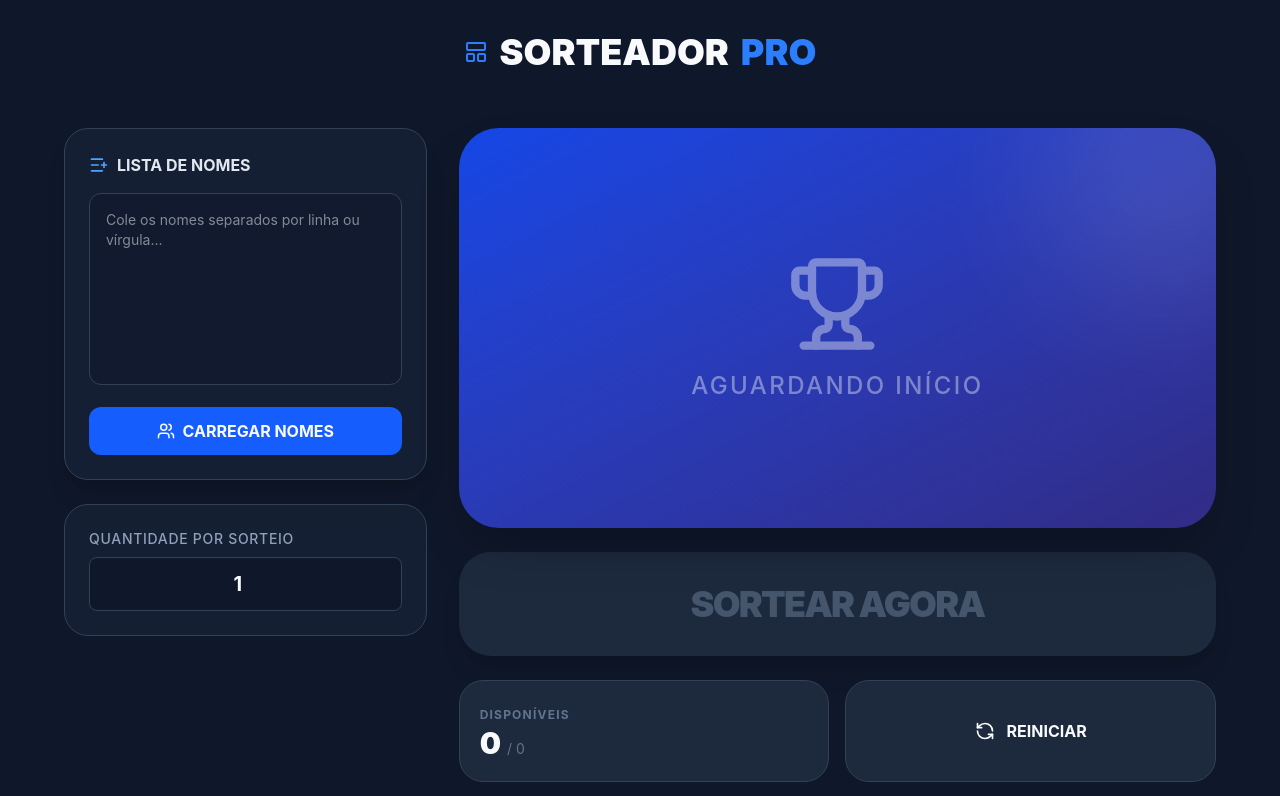
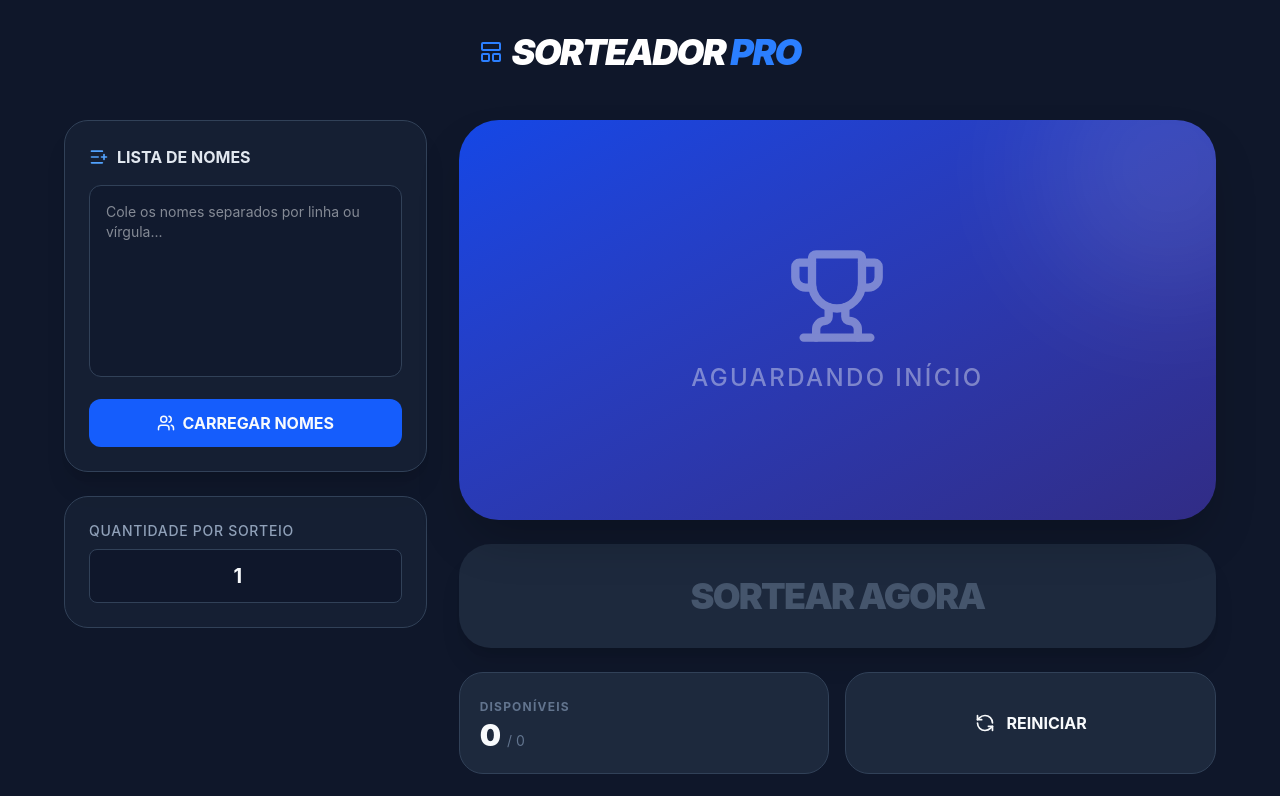
Before and after one commit to alexandrecamargo10/sorteador-pro, a React (Vite) app: page / in a window 1280 px wide. Shown: the top 796 px of the page. Built offline with nearby package versions, Linux system fonts and the light colour scheme.

Commit message:
Opção de adicionar uma imagem personalizada de cabeçalho

```diff
--- a/src/App.tsx
+++ b/src/App.tsx
@@ -1,4 +1,4 @@
-import React, { useState } from 'react';
+import React, { useState, useRef } from 'react';
 import { filtrarNomes, realizarSorteio } from './utils/logicaSorteador';
 import { Trophy, Users, RefreshCcw, ListPlus, LayoutPanelTop } from 'lucide-react';
 
@@ -10,6 +10,8 @@ const App: React.FC = () => {
   const [historico, setHistorico] = useState<string[]>([]);
   const [quantidade, setQuantidade] = useState(1);
   const [estaSorteando, setEstaSorteando] = useState(false);
+  const [logoPersonalizada, setLogoPersonalizada] = useState<string | null>(null);
+  const refEntradaArquivo = useRef<HTMLInputElement>(null);
 
   // Carrega os nomes digitados para o sistema
   const prepararSorteio = () => {
@@ -46,12 +48,51 @@ const App: React.FC = () => {
     setHistorico([]);
   };
 
+  const tratarMudancaLogo = (event: React.ChangeEvent<HTMLInputElement>) => {
+    const arquivoSelecionado = event.target.files?.[0];
+
+    if (arquivoSelecionado) {
+      // Cria um endereço temporário para a imagem que o usuário enviou
+      const enderecoImagem = URL.createObjectURL(arquivoSelecionado);
+      setLogoPersonalizada(enderecoImagem);
+    }
+  }
+
+  const abrirEscolhaArquivo = () => {
+    // Simula um clique no input de arquivo que está escondido
+    refEntradaArquivo.current?.click();
+  }
+
   return (
     <div className="min-h-screen p-4 md:p-8 flex flex-col items-center">
       <header className="mb-12 text-center">
-        <h1 className="text-4xl font-black flex items-center gap-3 justify-center mb-2">
-          <LayoutPanelTop className="text-blue-500" /> SORTEADOR <span className="text-blue-500 text-outline">PRO</span>
-        </h1>
+        <div className="relative group/icone flex items-center gap-2">
+          {/* Input de arquivo invisível */}
+          <input
+            type="file"
+            ref={refEntradaArquivo}
+            onChange={tratarMudancaLogo}
+            accept="image/*"
+            className="hidden"
+          />
+          <LayoutPanelTop className="text-blue-500 cursor-pointer hover:text-white transition-colors" onClick={abrirEscolhaArquivo}/>
+          {/* Lógica do Título vs Imagem */}
+          {logoPersonalizada ? (
+            <img
+              src={logoPersonalizada}
+              alt="Logo do Usuário"
+              className="h-32 w-auto object-contain animate-in fade-in zoom-in duration-500"
+            />
+          ) : (
+            <h1 className="text-4xl font-black text-white tracking-tighter italic">
+              SORTEADOR <span className="text-blue-500">PRO</span>
+            </h1>
+          )}
+          {/* Tooltip customizada com Tailwind */}
+          <span className="absolute -top-5 left-1/2 -translate-x-1/2 bg-slate-800 text-white text-xs px-2 py-1 rounded opacity-0 group-hover/icone:opacity-100 transition-opacity duration-300 whitespace-nowrap pointer-events-none shadow-xl border border-slate-700">
+            Alterar Logotipo
+          </span>
+        </div>
       </header>
 
       <main className="w-full max-w-6xl grid grid-cols-1 lg:grid-cols-12 gap-8">
```
